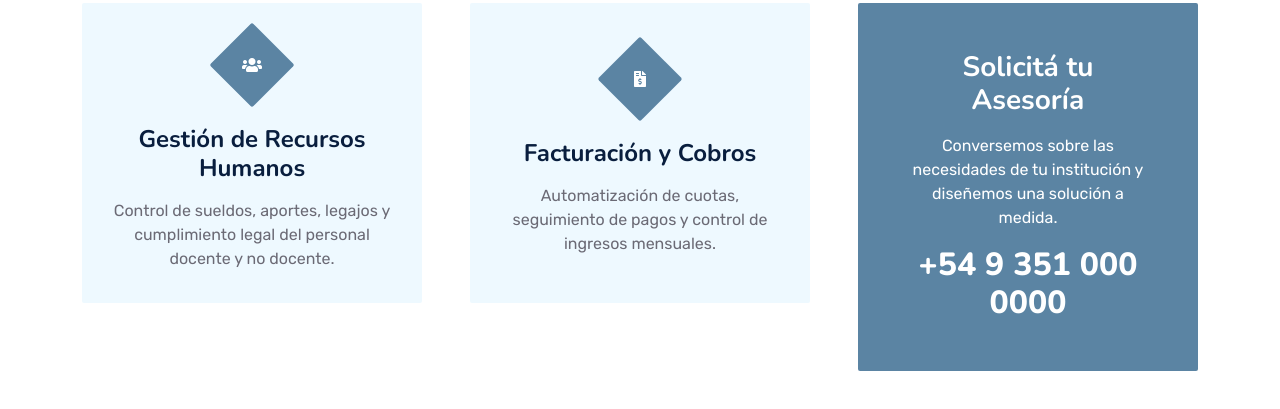
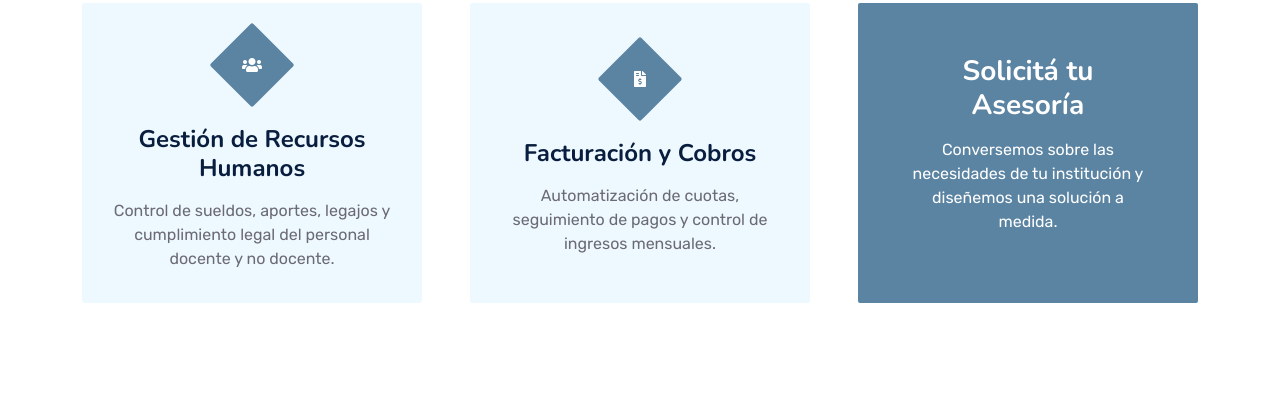
Before and after one commit to samuelchavero/somoseduka.github.io, a plain HTML site: page index.html in a window 1280 px wide. Shown: the part 2402-2811 px from the top of the page. Drawn offline with nearby package versions, Linux system fonts and the light colour scheme.

Commit message:
Update index.html

```diff
--- a/index.html
+++ b/index.html
@@ -237,7 +237,7 @@
                     <div class="position-relative bg-primary rounded h-100 d-flex flex-column align-items-center justify-content-center text-center p-5">
                         <h3 class="text-white mb-3">Solicitá tu Asesoría</h3>
                         <p class="text-white mb-3">Conversemos sobre las necesidades de tu institución y diseñemos una solución a medida.</p>
-                        <h2 class="text-white mb-0">+54 9 351 000 0000</h2>
+
                     </div>
                 </div>
             </div>
```
